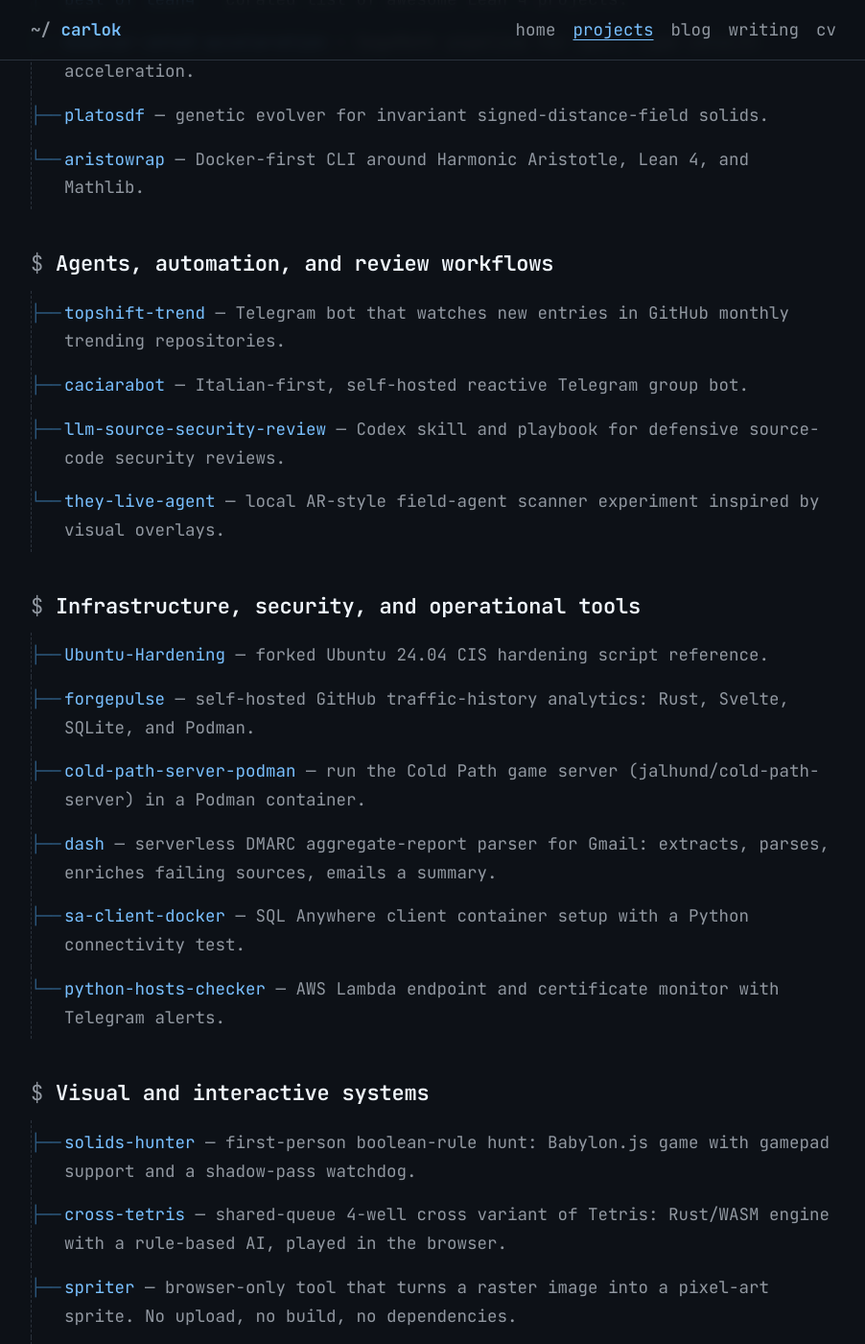
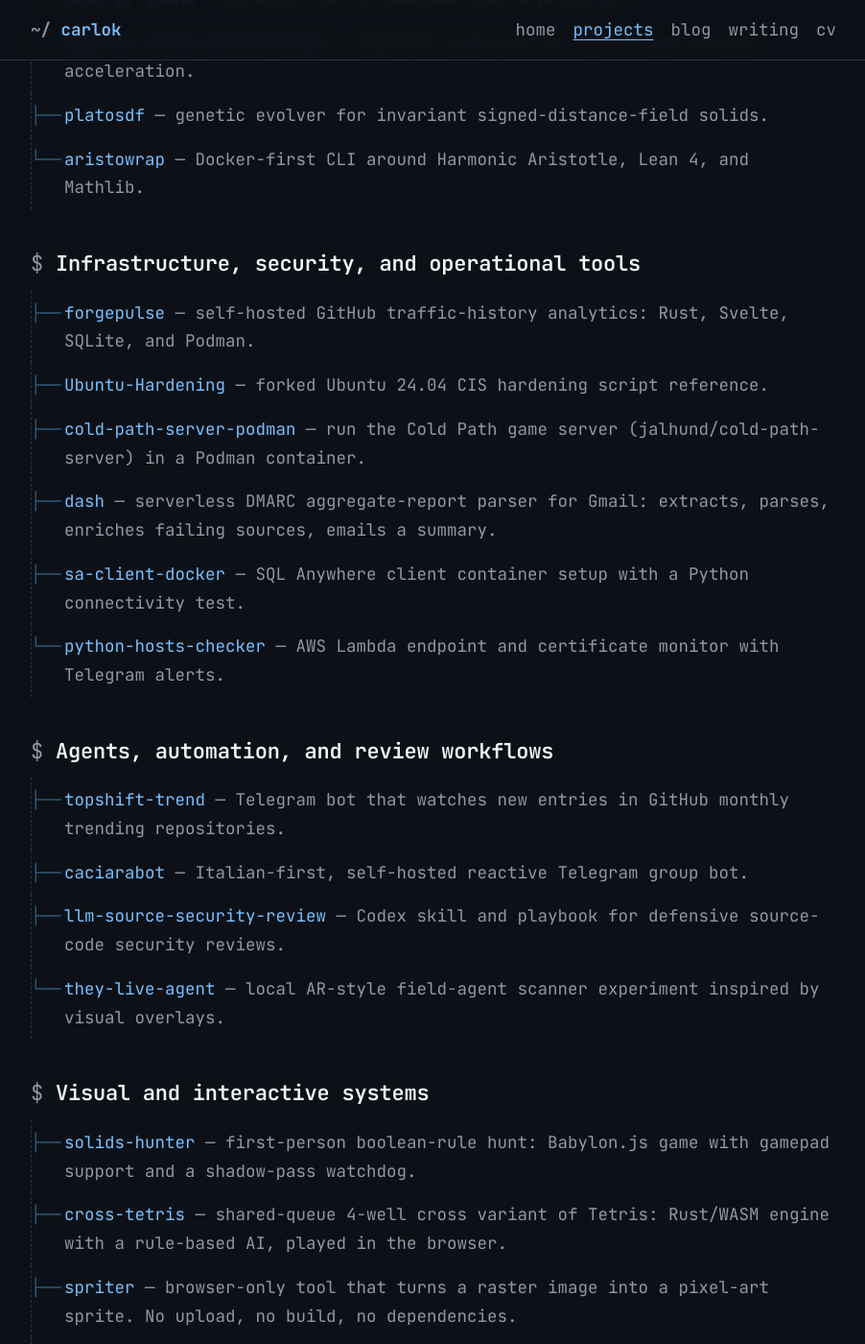
Before and after one commit to carlok/carlok.github.io, a Jekyll site: the page built from projects.md, in a window 1280 px wide and 1400 px high, scrolled down 1912 px. Shown: the whole window at 96% size, without its empty margins (188-1090 px from the left). Built offline with Jekyll 4.4.1, drawn with Linux system fonts in a browser that asks for light colours; some of the changed text lies outside the part shown.

```diff
--- a/projects.md
+++ b/projects.md
@@ -30,9 +30,9 @@ permalink: /projects/
 
 ## Math, computation, and formal experiments
 
+- [unused-assumptions](https://github.com/carlok/unused-assumptions) — Mathlib theorems whose stated typeclass setting is stronger than their proof needs; machine-found one-binder weakenings, each re-verified by the compiler at a pinned Mathlib revision.
 - [prove2me-logs](https://github.com/carlok/prove2me-logs) — working log of Prove2Me formalization activity: per-mission entries with theorem uuids, Lean environments, and what remains open; a record of the work, not an archive of the proofs.
 - [magma-1518-obstruction-lean](https://github.com/carlok/magma-1518-obstruction-lean) — Lean 4 on ETP law 1518: one-generated (1518+3862)-magmas are trivial or the Z/3 shift, and constant-coefficient magma cohomology cannot refute 1518 ⇒ 47/614/817/3862.
-- [unused-assumptions](https://github.com/carlok/unused-assumptions) — Mathlib theorems whose stated typeclass setting is stronger than their proof needs; machine-found one-binder weakenings, each re-verified by the compiler at a pinned Mathlib revision.
 - [unstated-conclusions](https://github.com/carlok/unstated-conclusions) — the dual of unused-assumptions: Mathlib theorems whose proofs establish a stronger conclusion than they state, read off the last step of the proof term.
 - [parsimagma](https://github.com/carlok/parsimagma) — magma signature and coverage engine over the Equational Theories Project law set.
 - [dratify](https://github.com/carlok/dratify) — in-process DRAT/DRUP unsatisfiability proof checker for Python and Rust: zero dependencies, with an optional Rust accelerator.
@@ -49,21 +49,21 @@ permalink: /projects/
 - [platosdf](https://github.com/carlok/platosdf) — genetic evolver for invariant signed-distance-field solids.
 - [aristowrap](https://github.com/carlok/aristowrap) — Docker-first CLI around Harmonic Aristotle, Lean 4, and Mathlib.
 
+## Infrastructure, security, and operational tools
+
+- [forgepulse](https://github.com/carlok/forgepulse) — self-hosted GitHub traffic-history analytics: Rust, Svelte, SQLite, and Podman.
+- [Ubuntu-Hardening](https://github.com/carlok/Ubuntu-Hardening) — forked Ubuntu 24.04 CIS hardening script reference.
+- [cold-path-server-podman](https://github.com/carlok/cold-path-server-podman) — run the Cold Path game server (jalhund/cold-path-server) in a Podman container.
+- [dash](https://github.com/carlok/dash) — serverless DMARC aggregate-report parser for Gmail: extracts, parses, enriches failing sources, emails a summary.
+- [sa-client-docker](https://github.com/carlok/sa-client-docker) — SQL Anywhere client container setup with a Python connectivity test.
+- [python-hosts-checker](https://github.com/carlok/python-hosts-checker) — AWS Lambda endpoint and certificate monitor with Telegram alerts.
+
 ## Agents, automation, and review workflows
 
 - [topshift-trend](https://github.com/carlok/topshift-trend) — Telegram bot that watches new entries in GitHub monthly trending repositories.
 - [caciarabot](https://github.com/carlok/caciarabot) — Italian-first, self-hosted reactive Telegram group bot.
 - [llm-source-security-review](https://github.com/carlok/llm-source-security-review) — Codex skill and playbook for defensive source-code security reviews.
 - [they-live-agent](https://github.com/carlok/they-live-agent) — local AR-style field-agent scanner experiment inspired by visual overlays.
-
-## Infrastructure, security, and operational tools
-
-- [Ubuntu-Hardening](https://github.com/carlok/Ubuntu-Hardening) — forked Ubuntu 24.04 CIS hardening script reference.
-- [forgepulse](https://github.com/carlok/forgepulse) — self-hosted GitHub traffic-history analytics: Rust, Svelte, SQLite, and Podman.
-- [cold-path-server-podman](https://github.com/carlok/cold-path-server-podman) — run the Cold Path game server (jalhund/cold-path-server) in a Podman container.
-- [dash](https://github.com/carlok/dash) — serverless DMARC aggregate-report parser for Gmail: extracts, parses, enriches failing sources, emails a summary.
-- [sa-client-docker](https://github.com/carlok/sa-client-docker) — SQL Anywhere client container setup with a Python connectivity test.
-- [python-hosts-checker](https://github.com/carlok/python-hosts-checker) — AWS Lambda endpoint and certificate monitor with Telegram alerts.
 
 ## Visual and interactive systems
 
```
